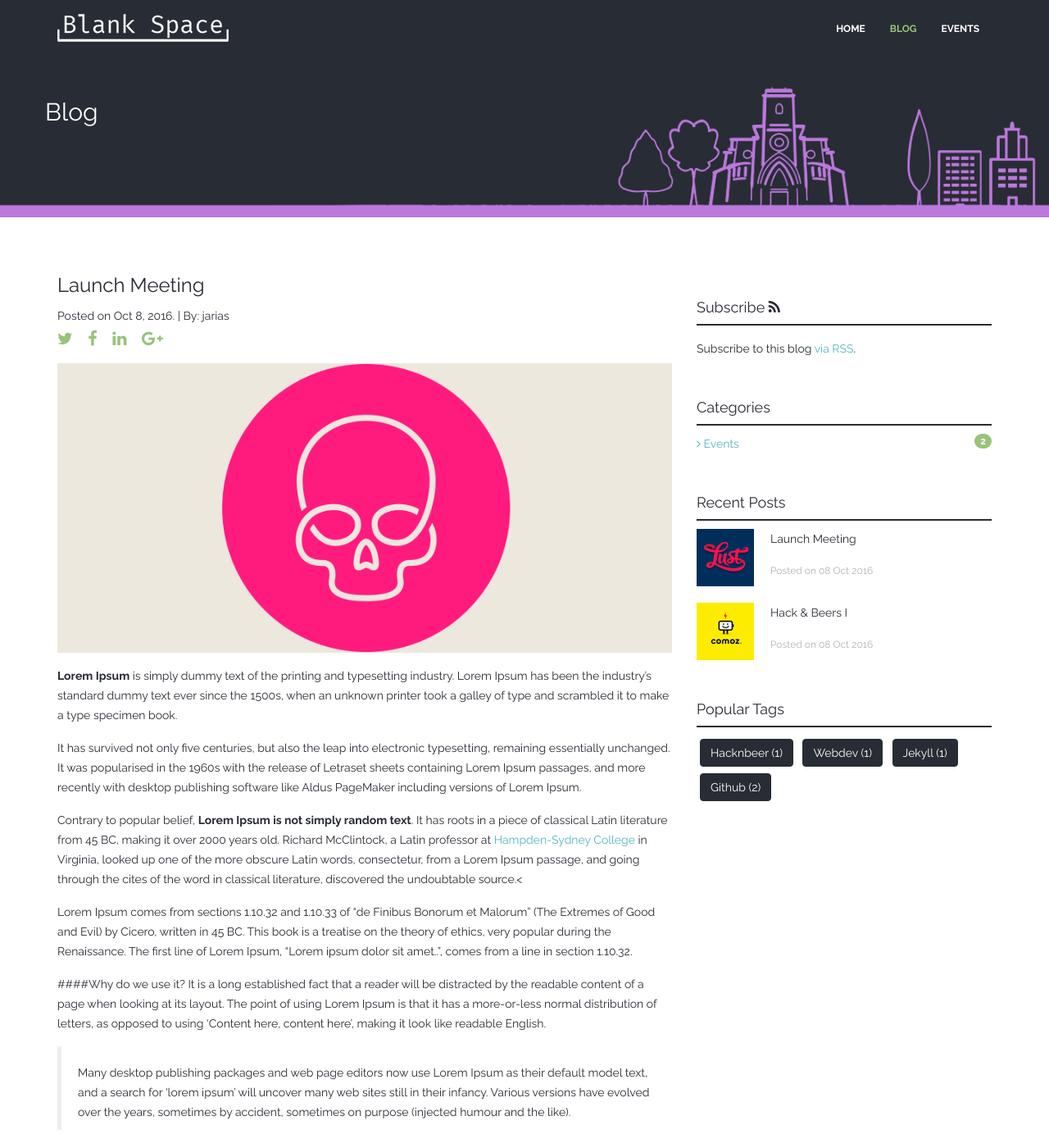
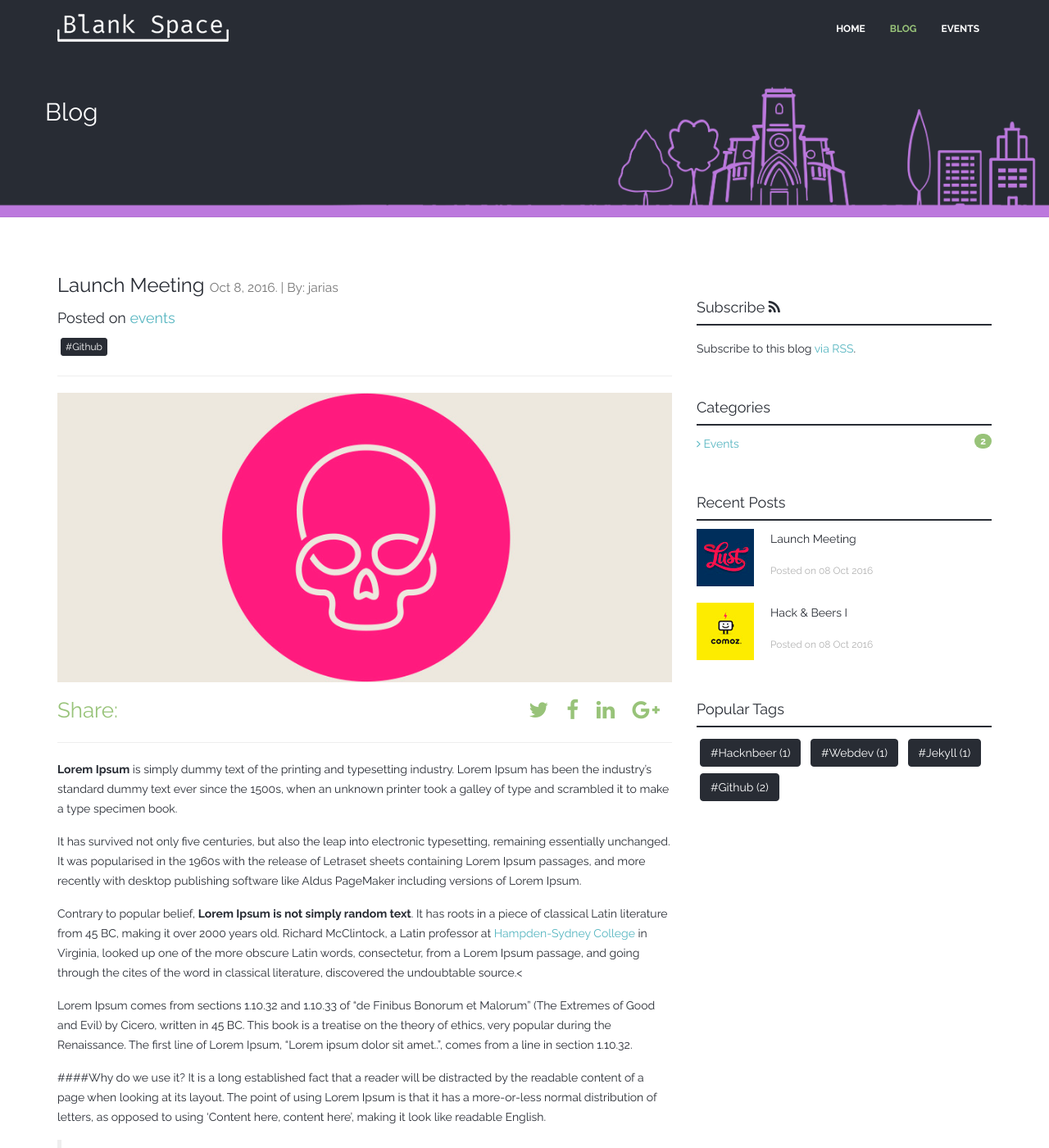
Before and after one commit to blankspacedev/blankspacedev.github.io, a Jekyll site: the page built from _posts/2016-10-08-event-launch-meeting.markdown, in a window 1280 px wide and 1400 px high. Shown: the whole window at 82% size. Built offline with Jekyll 4.4.1, drawn with Linux system fonts in a browser that asks for light colours; nearby versions of some CDN libraries.

Commit message:
Improved post layout

```diff
--- a/_includes/sidebar.html
+++ b/_includes/sidebar.html
@@ -38,7 +38,7 @@
     <div class="hline"></div>
     <p>
     {% for tag in site.tags %}
-      <a class="btn btn-theme" href="{{ '/blog/tag/' | prepend: site.github.url }}{{ tag | first }} " role="button">{{ tag | first | capitalize }} ({{ tag | last | size }})</a>
+      <a class="btn btn-theme" href="{{ '/blog/tag/' | prepend: site.github.url }}{{ tag | first }} " role="button">#{{ tag | first | capitalize }} ({{ tag | last | size }})</a>
     {% endfor %}
     </p>
     <div class="spacing"></div>
--- a/_includes/structure/head.html
+++ b/_includes/structure/head.html
@@ -14,4 +14,5 @@
 
     {% seo %}
     {% feed_meta %}
+
 </head>
--- a/_layouts/post.html
+++ b/_layouts/post.html
@@ -13,9 +13,20 @@ parent_nav_url: /blog/
         <div class="col-md-8">
 
             <!-- Blog Post  -->
-            <h3 class="ctitle">{{ page.title }}</h3>
-            <h5>Posted on {{ page.date | date: "%b %-d, %Y" }}. | By: {{ page.author }}</h5>
-            <p class="share">
+            <h3 class="ctitle">{{ page.title }} <small>{{ page.date | date: "%b %-d, %Y" }}. | By: {{ page.author }}</small></h3>
+            <h5></h5>
+            <h4>Posted on <a href="#">{{page.categories}}</a></h4>
+            {% for tag in page.tags %}
+            <a class="btn btn-theme btn-xs" href="{{ '/blog/tag/' | prepend: site.github.url }}">
+              #{{tag | capitalize}}
+            </a>
+            {%endfor%}
+            <hr>
+            <p><img class="img-responsive" src="{{ "/assets/img/blog/" | prepend: site.github.url }}{{ page.img }}"></p>
+
+            <div class="share">
+                Share:
+                <span class="pull-right">
                     <a href="https://twitter.com/home?status={{page.url}}">
                       <i class="fa fa-twitter"></i>
                     </a>
@@ -28,9 +39,9 @@ parent_nav_url: /blog/
                     <a href="https://plus.google.com/share?url={{page.url}}">
                       <i class="fa fa-google-plus"></i>
                     </a>
-            </p>
-
-            <p><img class="img-responsive" src="{{ "/assets/img/blog/" | prepend: site.github.url }}{{ page.img }}"></p>
+                </span>
+              </div>
+            <hr>
 
             {{ content }}
 
--- a/_sass/layout.scss
+++ b/_sass/layout.scss
@@ -137,11 +137,13 @@ footer {
 }
 
 .share {
-  i {
-  	padding-right: 15px;
-  	font-size: 20px;
-    color: $pastel_green;
-  }
+	font-size: 26px;
+	color: $pastel_green;
+
+	i {
+		color: $pastel_green;
+		padding-right: 15px;
+	}
 }
 
 /* SIDEBAR
--- a/css/main.scss
+++ b/css/main.scss
@@ -143,4 +143,5 @@ URL: http://alvarez.is
 	.separator {
 		padding-left:20px;
 	}
+
 }
```
Lines whose indentation alone changed are shown as unchanged.
